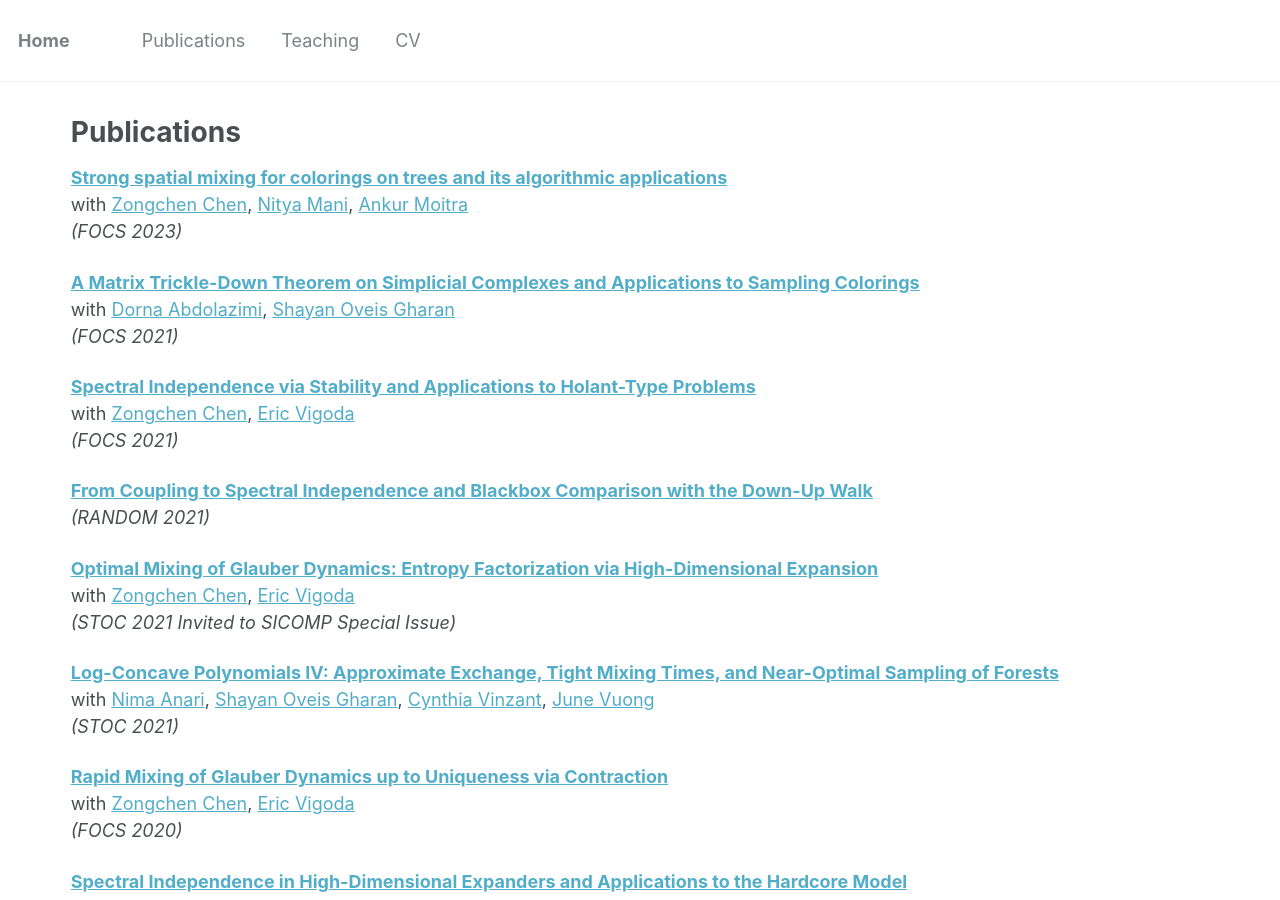
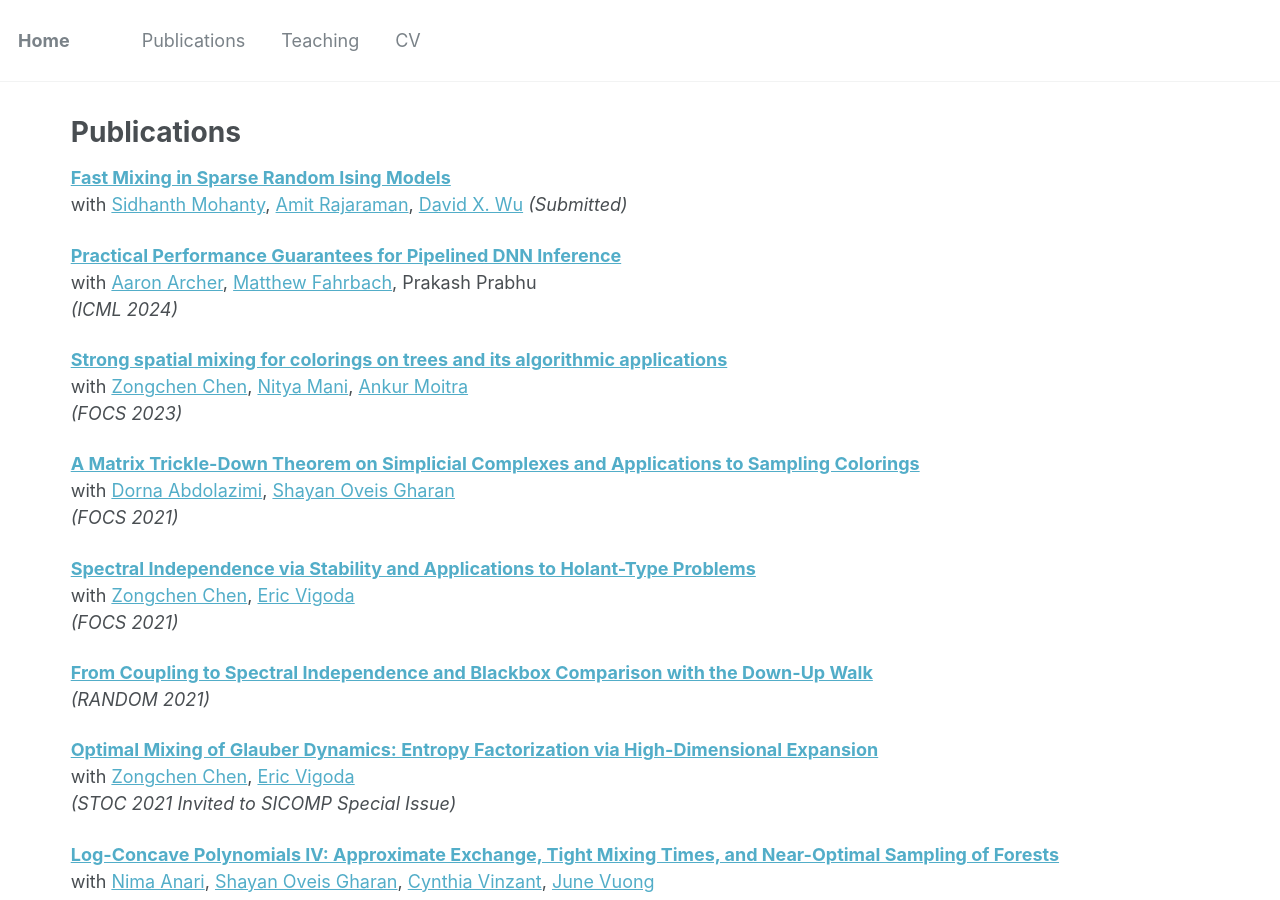
Before and after one commit to kuikuiliu/kuikuiliu.github.io, a Jekyll site: the page built from _pages/publications.md, in a window 1280 px wide and 900 px high. Built offline with Jekyll 4.4.1, drawn with Linux system fonts in a browser that asks for light colours.

Commit message:
update papers

```diff
--- a/_pages/publications.md
+++ b/_pages/publications.md
@@ -4,6 +4,14 @@ title: "Publications"
 permalink: /publications/
 author_profile: false
 ---
+
+**[Fast Mixing in Sparse Random Ising Models](https://arxiv.org/abs/2405.06616)** <br />
+with [Sidhanth Mohanty](https://sidhanthm.com/), [Amit Rajaraman](https://amitrajaraman.github.io/about/), [David X. Wu](https://davidxwu.github.io/)
+*(Submitted)*
+
+**[Practical Performance Guarantees for Pipelined DNN Inference](https://arxiv.org/abs/2311.03703)** <br />
+with [Aaron Archer](https://research.google/people/aaron-archer/), [Matthew Fahrbach](https://www.matthewfahrbach.com/), Prakash Prabhu <br />
+*(ICML 2024)*
 
 **[Strong spatial mixing for colorings on trees and its algorithmic applications](https://arxiv.org/abs/2304.01954)** <br />
 with [Zongchen Chen](https://sites.google.com/view/zongchenchen/home), [Nitya Mani](https://www.mit.edu/~nmani/), [Ankur Moitra](https://people.csail.mit.edu/moitra/) <br />
```
